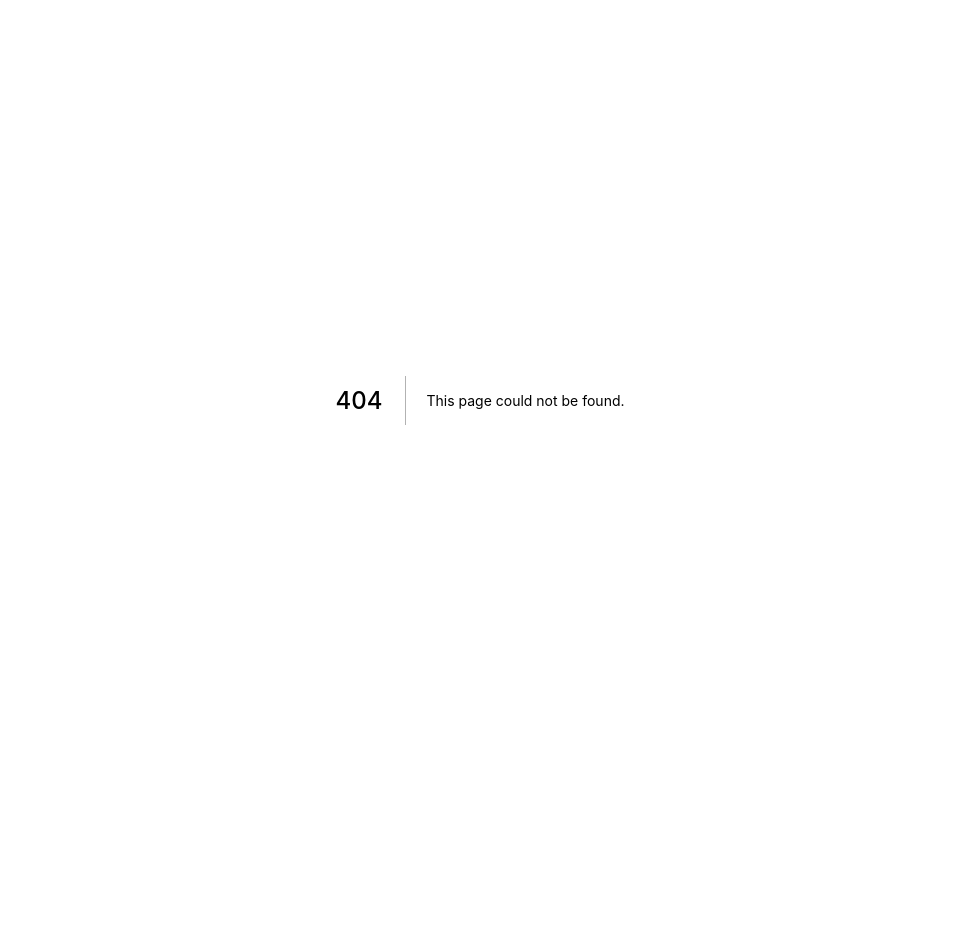
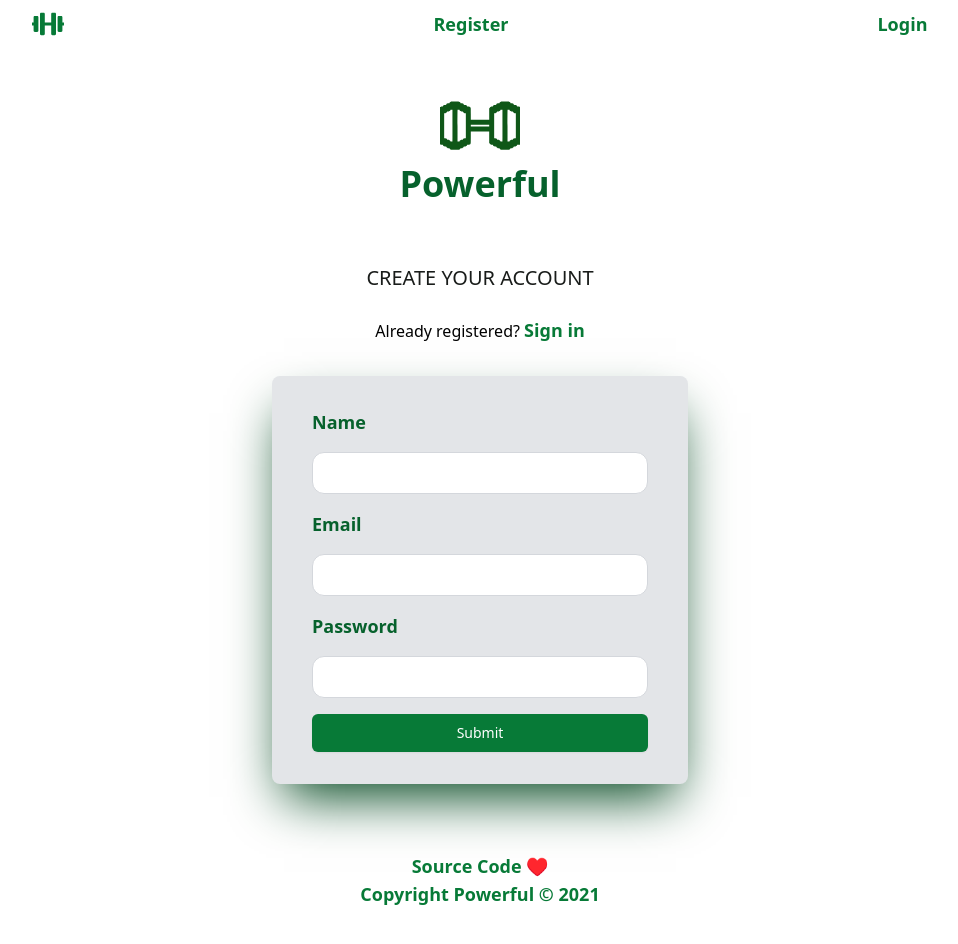
Before and after one commit to makyinmars/Powerful, a Next.js app in the folder client/: page /register in a window 1280 px wide. Before the commit this address had no page. Shown: the top 944 px of the page, without its empty margins (160-1118 px from the left). Before the commit the page ends 800 px from the top, so only its background shows below. Built offline with nearby package versions, Linux system fonts and the light colour scheme.

Commit message:
chore: fixing styling and adding use-form-hook with styles

```diff
--- a/client/components/layout.tsx
+++ b/client/components/layout.tsx
@@ -1,5 +1,6 @@
 import Link from "next/link";
 import { FaDumbbell } from "react-icons/fa";
+import Logo from "./logo";
 
 interface LayoutProps {
   children: React.ReactNode;
@@ -7,7 +8,9 @@ interface LayoutProps {
 
 const Layout = ({ children }: LayoutProps) => {
   return (
-    <div className="h-full flex flex-col bg-gray-200">
+    <div className="h-full flex flex-col">
+      {/* Header */}
+
       <header className="flex items-center justify-around h-12 px-2">
         <Navbar href="/">
           <FaDumbbell size="32" />
@@ -15,12 +18,21 @@ const Layout = ({ children }: LayoutProps) => {
         <Navbar href="/register">Register</Navbar>
         <Navbar href="/login">Login</Navbar>
       </header>
-      <main className="h-full sm:h-screen-auto py-4">{children}</main>
-      <footer className="sm:h-full-auto flex items-center justify-center flex-col py-4">
-        <p className="title-font">Copyright Powerful &copy; 2021</p>
-        <a className="title-font" href="https://github.com/makyfj/Powerful">
-          Source Code
+
+      {/* Main */}
+
+      <main className="h-full">
+        <Logo />
+        {children}
+      </main>
+
+      {/* Footer */}
+
+      <footer className="h-40 flex items-center justify-center flex-col">
+        <a className="title-brand" href="https://github.com/makyfj/Powerful">
+          Source Code {"♥️"}
         </a>
+        <p className="title-brand">Copyright Powerful &copy; 2021</p>
       </footer>
     </div>
   );
@@ -37,7 +49,7 @@ const Navbar = ({ children, href }: NavbarProps) => {
   return (
     <>
       <Link href={href}>
-        <a className="title-font">{children}</a>
+        <a className="title-brand">{children}</a>
       </Link>
     </>
   );
--- /dev/null
+++ b/client/components/logo.tsx
@@ -0,0 +1,12 @@
+import React from "react";
+
+const Logo = () => {
+  return (
+    <div className="flex flex-col items-center justify-center h-48">
+      <img src="/logo/dumbbell.svg" alt="logo" className="h-20 w-20" />
+      <h1 className="text-4xl font-bold text-brand-700">Powerful</h1>
+    </div>
+  );
+};
+
+export default Logo;
--- a/client/components/main.tsx
+++ b/client/components/main.tsx
@@ -4,9 +4,12 @@ const Main = () => {
   return (
     <>
       <div className="flex justify-center flex-col items-center">
-        <img src="/logo/dumbbell.svg" alt="logo" className="h-20 w-20" />
-        <div>
-          <span className="text-xl font-bold">Powerful </span>
+        <div className="flex flex-col items-center gap-4">
+          <p className="px-4">
+            Powerful is a simple and intuitive workout application that makes
+            your tracking experience easy. Think less and lift more. Make those
+            gains with Powerful.
+          </p>
         </div>
       </div>
       <div className="h-full grid grid-cols-1 gap-4 sm:grid-cols-2">
--- a/client/next.config.js
+++ b/client/next.config.js
@@ -1,4 +1,7 @@
 /** @type {import('next').NextConfig} */
 module.exports = {
   reactStrictMode: true,
-}
+  env: {
+    API_URL: "http://localhost:5000",
+  },
+};
--- a/client/package.json
+++ b/client/package.json
@@ -8,9 +8,11 @@
     "lint": "next lint"
   },
   "dependencies": {
+    "@tailwindcss/forms": "^0.4.0",
     "next": "12.0.7",
     "react": "17.0.2",
     "react-dom": "17.0.2",
+    "react-hook-form": "^7.21.2",
     "react-icons": "^4.3.1"
   },
   "devDependencies": {
--- a/client/pages/_app.tsx
+++ b/client/pages/_app.tsx
@@ -1,8 +1,13 @@
-import "../styles/globals.css";
+import "../styles/tailwind.css";
 import type { AppProps } from "next/app";
+import Layout from "../components/layout";
 
 function MyApp({ Component, pageProps }: AppProps) {
-  return <Component {...pageProps} />;
+  return (
+    <Layout>
+      <Component {...pageProps} />
+    </Layout>
+  );
 }
 
 export default MyApp;
--- a/client/pages/index.tsx
+++ b/client/pages/index.tsx
@@ -1,15 +1,8 @@
 import type { NextPage } from "next";
-import Layout from "../components/layout";
 import Main from "../components/main";
 
 const Home: NextPage = () => {
-  return (
-    <div>
-      <Layout>
-        <Main />
-      </Layout>
-    </div>
-  );
+  return <Main />;
 };
 
 export default Home;
--- /dev/null
+++ b/client/pages/login.tsx
@@ -0,0 +1,7 @@
+import React from "react";
+
+const Login = () => {
+  return <div>Register</div>;
+};
+
+export default Login;
--- /dev/null
+++ b/client/pages/register.tsx
@@ -0,0 +1,116 @@
+import Link from "next/link";
+import React, { ChangeEvent, useState } from "react";
+import { useForm, SubmitHandler } from "react-hook-form";
+
+interface Inputs {
+  name: string;
+  email: string;
+  password: string;
+}
+
+const Register = () => {
+  const [name, setName] = useState<string>("");
+  const [email, setEmail] = useState<string>("");
+  const [password, setPassword] = useState<string>("");
+
+  const {
+    register,
+    handleSubmit,
+    watch,
+    formState: { errors },
+  } = useForm<Inputs>();
+
+  const onSubmit: SubmitHandler<Inputs> = (data) => console.log(data);
+
+  return (
+    <>
+      <h1 className="heading-brand">Create your account</h1>
+      <p className="text-center">
+        Already registered?{" "}
+        <Link href="/login">
+          <a className="title-brand hover:courser-pointer">Sign in</a>
+        </Link>
+      </p>
+      <div className="mt-8 sm:mx-auto sm:w-full sm:max-w-md">
+        <div className="form-brand-container">
+          <form onSubmit={handleSubmit(onSubmit)} className="form-brand">
+            {/* Name */}
+
+            <label htmlFor="name" className="label-brand">
+              Name
+            </label>
+            <div className="mt-1">
+              <input
+                id="name"
+                type="text"
+                value={name}
+                {...register("name", { required: true })}
+                onChange={(e: ChangeEvent<HTMLInputElement>) =>
+                  setName(e.target.value)
+                }
+                className="input-brand"
+              />
+            </div>
+            <div className="mt-1">
+              {errors.name && (
+                <span className="error-brand">This field is required</span>
+              )}
+            </div>
+
+            {/* Email */}
+
+            <label htmlFor="email" className="label-brand">
+              Email
+            </label>
+
+            <div className="mt-1">
+              <input
+                id="email"
+                type="email"
+                value={email}
+                {...register("email", { required: true })}
+                onChange={(e: ChangeEvent<HTMLInputElement>) =>
+                  setEmail(e.target.value)
+                }
+                className="input-brand"
+              />
+            </div>
+            <div className="mt-1">
+              {errors.email && (
+                <span className="error-brand">This field is required</span>
+              )}
+            </div>
+
+            {/* Password */}
+
+            <label htmlFor="password" className="label-brand">
+              Password
+            </label>
+            <div className="mt-1">
+              <input
+                type="password"
+                value={password}
+                {...register("password", { required: true })}
+                onChange={(e: ChangeEvent<HTMLInputElement>) =>
+                  setPassword(e.target.value)
+                }
+                className="input-brand"
+              />
+            </div>
+
+            <div className="mt-1">
+              {errors.password && (
+                <span className="error-brand">This field is required</span>
+              )}
+            </div>
+            <button type="submit" className="button-brand">
+              Submit
+            </button>
+          </form>
+        </div>
+      </div>
+    </>
+  );
+};
+
+export default Register;
--- a/client/styles/globals.css
+++ /dev/null
@@ -1,9 +0,0 @@
-@tailwind base;
-@tailwind components;
-@tailwind utilities;
-
-@layer components {
-  .title-font {
-    @apply text-brand-600 hover:text-brand-300 font-bold text-lg;
-  }
-}
--- /dev/null
+++ b/client/styles/tailwind.css
@@ -0,0 +1,39 @@
+@tailwind base;
+@tailwind components;
+@tailwind utilities;
+
+@layer components {
+  .title-brand {
+    @apply text-brand-600 hover:text-brand-300 font-bold text-lg;
+  }
+
+  .heading-brand {
+    @apply text-center text-gray-900 text-xl py-6 uppercase;
+  }
+
+  .form-brand-container {
+    @apply bg-gray-300 py-8 px-6 shadow-2xl shadow-brand-800 rounded-lg sm:px-10 mx-4 my-4;
+  }
+
+  .form-brand {
+    @apply mb-0 space-y-4;
+  }
+
+  .label-brand {
+    @apply block text-lg font-bold text-brand-700;
+  }
+
+  .input-brand {
+    @apply rounded-xl w-full border-gray-400 focus:border-brand-700 focus:ring-brand-700;
+  }
+
+  .error-brand {
+    @apply font-bold text-red-400;
+  }
+
+  .button-brand {
+    @apply w-full flex justify-center py-2 px-4 border border-transparent
+    rounded-md shadow-sm text-sm font-medium text-white bg-brand-600 hover:bg-brand-700
+    focus:outline-none focus:ring-2 focus:ring-offset-2 focus:ring-brand-700;
+  }
+}
--- a/client/tailwind.config.js
+++ b/client/tailwind.config.js
@@ -36,5 +36,5 @@ module.exports = {
       },
     },
   },
-  plugins: [],
+  plugins: [require("@tailwindcss/forms")],
 };
```
Also changed, not shown: 2 other files (tests, documents, lock files or other folders).
